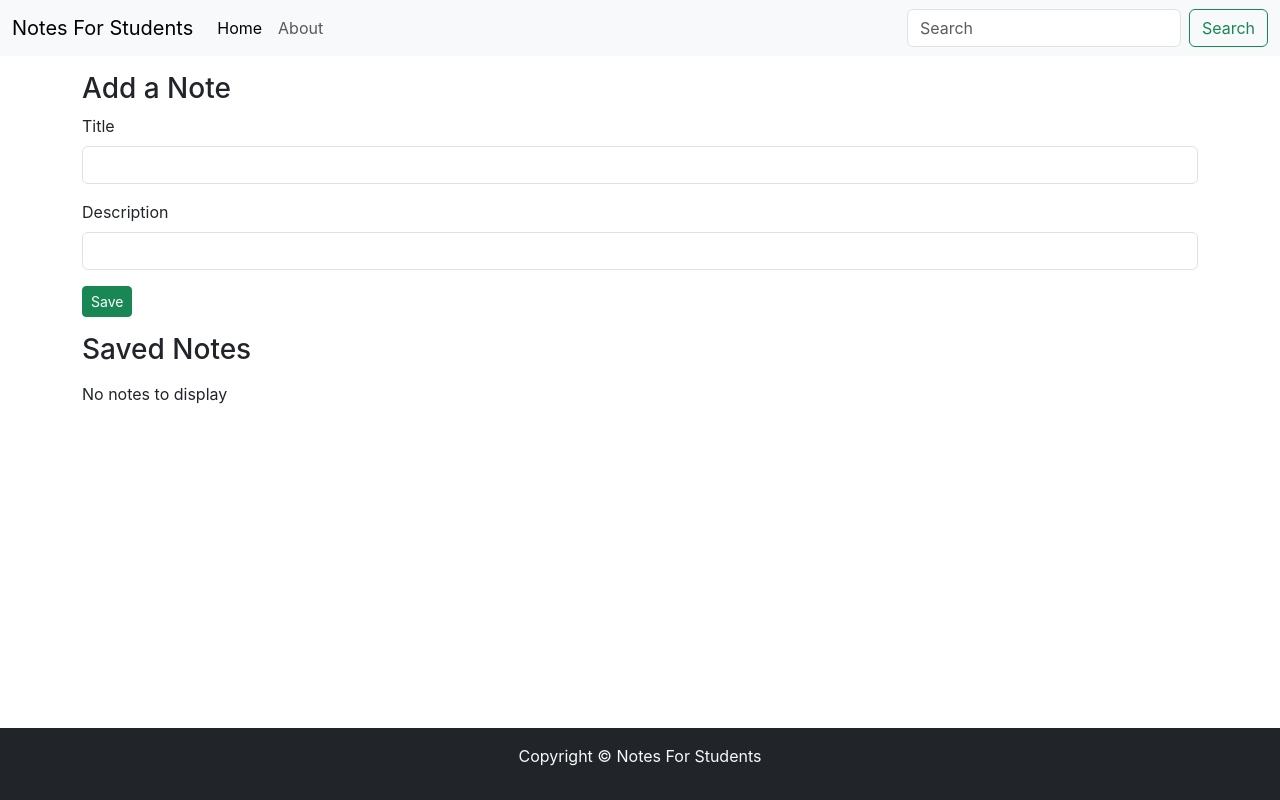
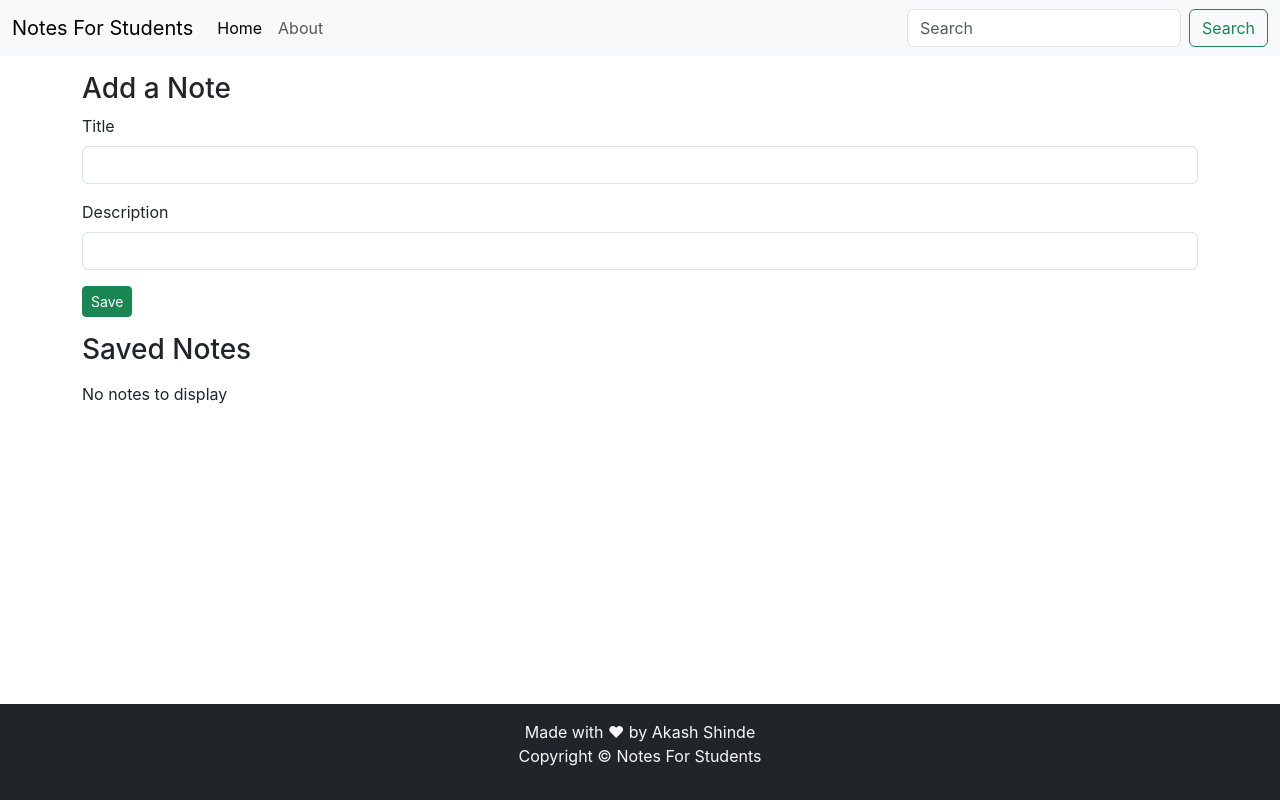
Before and after one commit to Mr-AkashShinde/todos-list-NoteApp, a React (Create React App) app: page / in a window 1280 px wide. Built offline with nearby package versions, Linux system fonts and the light colour scheme.

Commit message:
updated footer

```diff
--- a/src/MyComponents/Footer.js
+++ b/src/MyComponents/Footer.js
@@ -9,7 +9,9 @@ export const Footer = () => {
     return (
         <footer className="bg-dark text-light py-3 " style={footerStyle}>
             <p className="text-center">
-                Copyright &copy; Notes For Students
+                Made with ♥ by Akash Shinde
+
+                <br/>Copyright &copy; Notes For Students
             </p>
         </footer>
     )
--- a/src/MyComponents/Todos.js
+++ b/src/MyComponents/Todos.js
@@ -3,7 +3,7 @@ import { TodoItem } from './TodoItem'
 
 export const Todos = (props) => {
   const myStyle = {
-    marginBottom: "100px"
+    marginBottom: "120px"
   }
   return (
     <div className='container ' style={myStyle}>
```
